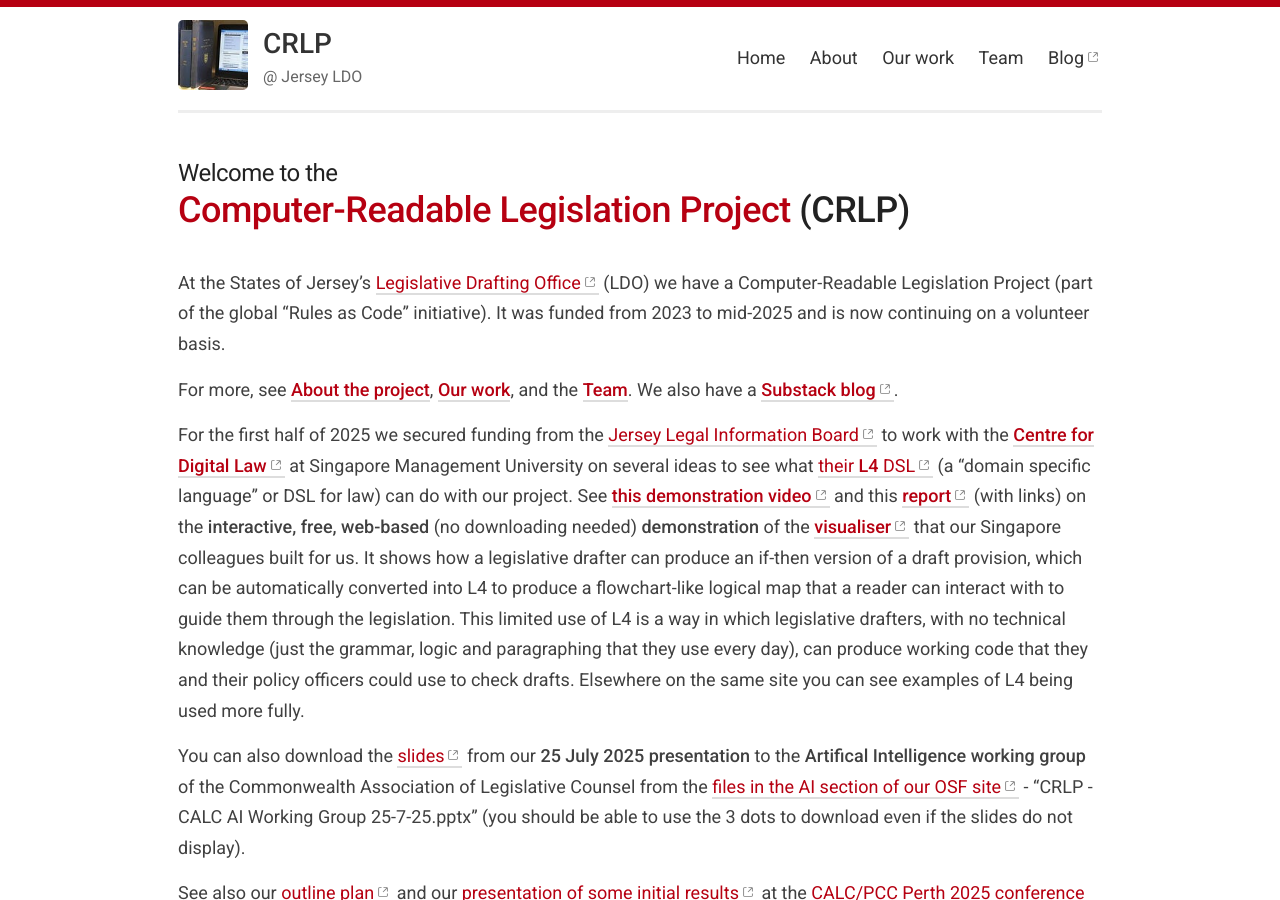
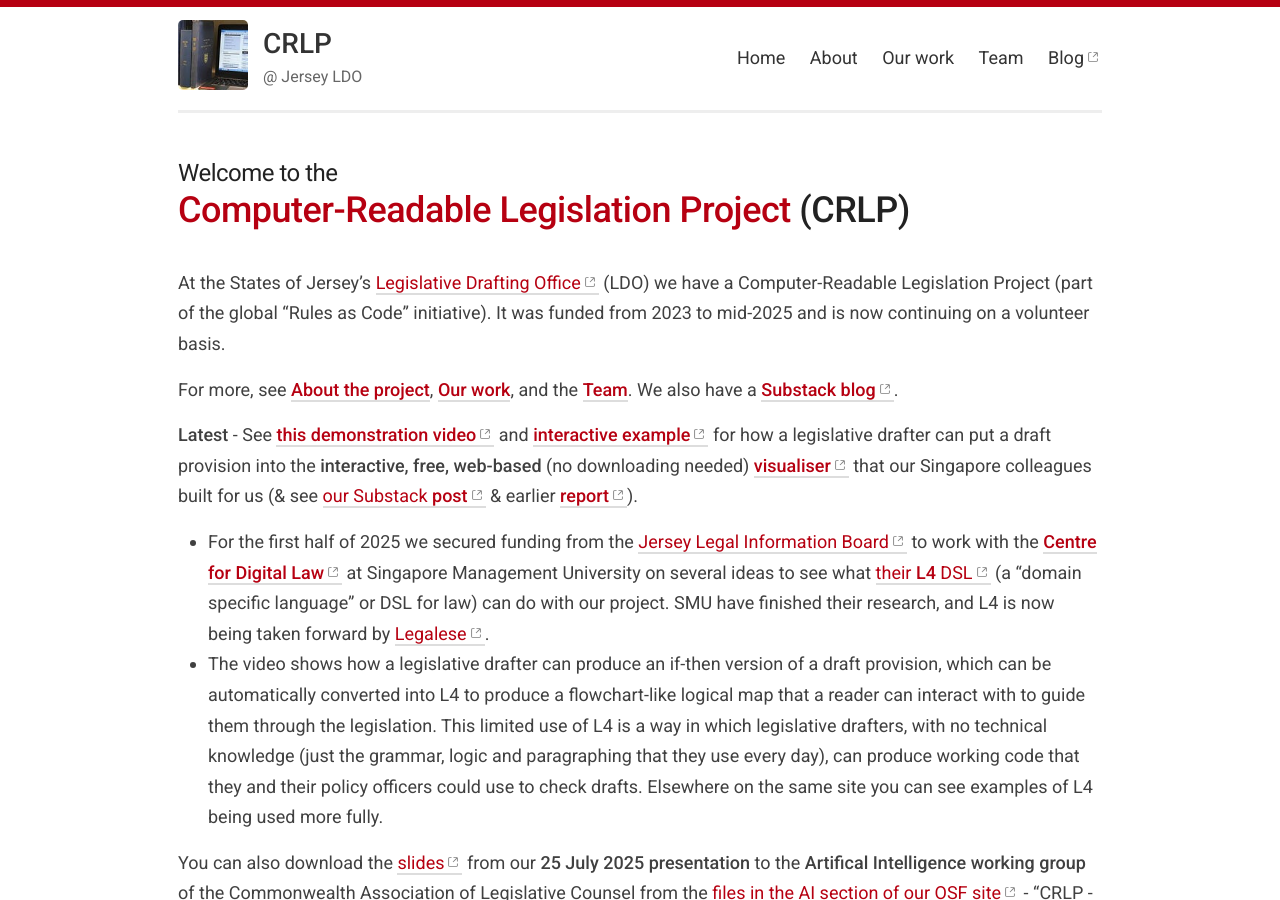
Before and after one commit to crlp-jerseyldo/crlp-jerseyldo.github.io, a Jekyll site: the page built from index.md, in a window 1280 px wide and 900 px high. Built offline with Jekyll 4.4.1, drawn with Linux system fonts in a browser that asks for light colours; our own code applies the rules of GitHub Pages for plain Markdown files.

Commit message:
Update index.md
Re-arrange news elements under "Latest" heading, with demo video and interactive farmer example prominent

```diff
--- a/index.md
+++ b/index.md
@@ -8,7 +8,9 @@ At the States of Jersey’s [Legislative Drafting Office](https://www.gov.je/Gov
 
 For more, see [**About the project**](/about), [**Our work**](/work), and the [**Team**](/team). We also have a [**Substack blog**](https://digitallegislation.substack.com){:target="_blank"}.
 
-For the first half of 2025 we secured funding from the [Jersey Legal Information Board](https://www.jerseylaw.je/Pages/About.aspx){:target="_blank"} to work with the [**Centre for Digital Law**](https://cdl.smu.edu.sg/projects/research-project-computational-law-rpcl){:target="_blank"} at Singapore Management University on several ideas to see what [their **L4** DSL](https://github.com/smucclaw){:target="_blank"} (a “domain specific language” or DSL for law) can do with our project. See [**this demonstration video**](https://youtu.be/_VZ4_FY_Nqo){:target="_blank"} and this [**report**](https://osf.io/x43td){:target="_blank"} (with links) on the **interactive, free, web-based** (no downloading needed) **demonstration** of the [**visualiser**](https://jl4.legalese.com/){:target="_blank"} that our Singapore colleagues built for us. It shows how a legislative drafter can produce an if-then version of a draft provision, which can be automatically converted into L4 to produce a flowchart-like logical map that a reader can interact with to guide them through the legislation. This limited use of L4 is a way in which legislative drafters, with no technical knowledge (just the grammar, logic and paragraphing that they use every day), can produce working code that they and their policy officers could use to check drafts. Elsewhere on the same site you can see examples of L4 being used more fully.
+**Latest** - See [**this demonstration video**](https://youtu.be/_VZ4_FY_Nqo){:target="_blank"} and [**interactive example**](https://jl4.legalese.com/?id=8b65fc3b-5f90-4c34-aa3e-fe4786c6059e){:target="_blank"} for how a legislative drafter can put a draft provision into the **interactive, free, web-based** (no downloading needed) [**visualiser**](https://jl4.legalese.com/){:target="_blank"} that our Singapore colleagues built for us (& see [our Substack **post**](https://substack.com/@digitallegislation/p-171875282){:target="_blank"} & earlier [**report**](https://osf.io/x43td){:target="_blank"}).
+- For the first half of 2025 we secured funding from the [Jersey Legal Information Board](https://www.jerseylaw.je/Pages/About.aspx){:target="_blank"} to work with the [**Centre for Digital Law**](https://cdl.smu.edu.sg/projects/research-project-computational-law-rpcl){:target="_blank"} at Singapore Management University on several ideas to see what [their **L4** DSL](https://github.com/smucclaw){:target="_blank"} (a “domain specific language” or DSL for law) can do with our project. SMU have finished their research, and L4 is now being taken forward by [Legalese](https://l4.legalese.com/){:target="_blank"}.
+- The video shows how a legislative drafter can produce an if-then version of a draft provision, which can be automatically converted into L4 to produce a flowchart-like logical map that a reader can interact with to guide them through the legislation. This limited use of L4 is a way in which legislative drafters, with no technical knowledge (just the grammar, logic and paragraphing that they use every day), can produce working code that they and their policy officers could use to check drafts. Elsewhere on the same site you can see examples of L4 being used more fully.
 
 You can also download the [slides](https://osf.io/f3szc){:target="_blank"} from our **25 July 2025 presentation** to the **Artifical Intelligence working group** of the Commonwealth Association of Legislative Counsel from the [files in the AI section of our OSF site](https://osf.io/bkjqx/files/osfstorage){:target="_blank"} - "CRLP - CALC AI Working Group 25-7-25.pptx" (you should be able to use the 3 dots to download even if the slides do not display).
 
```
